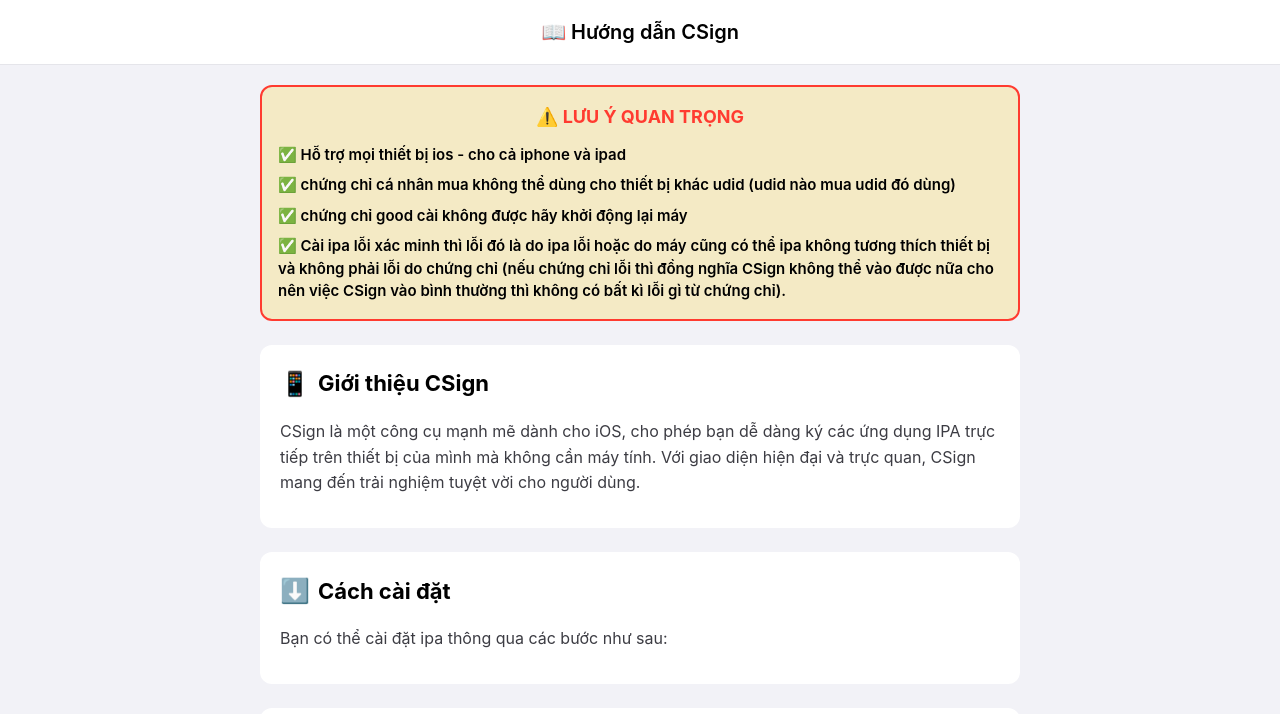
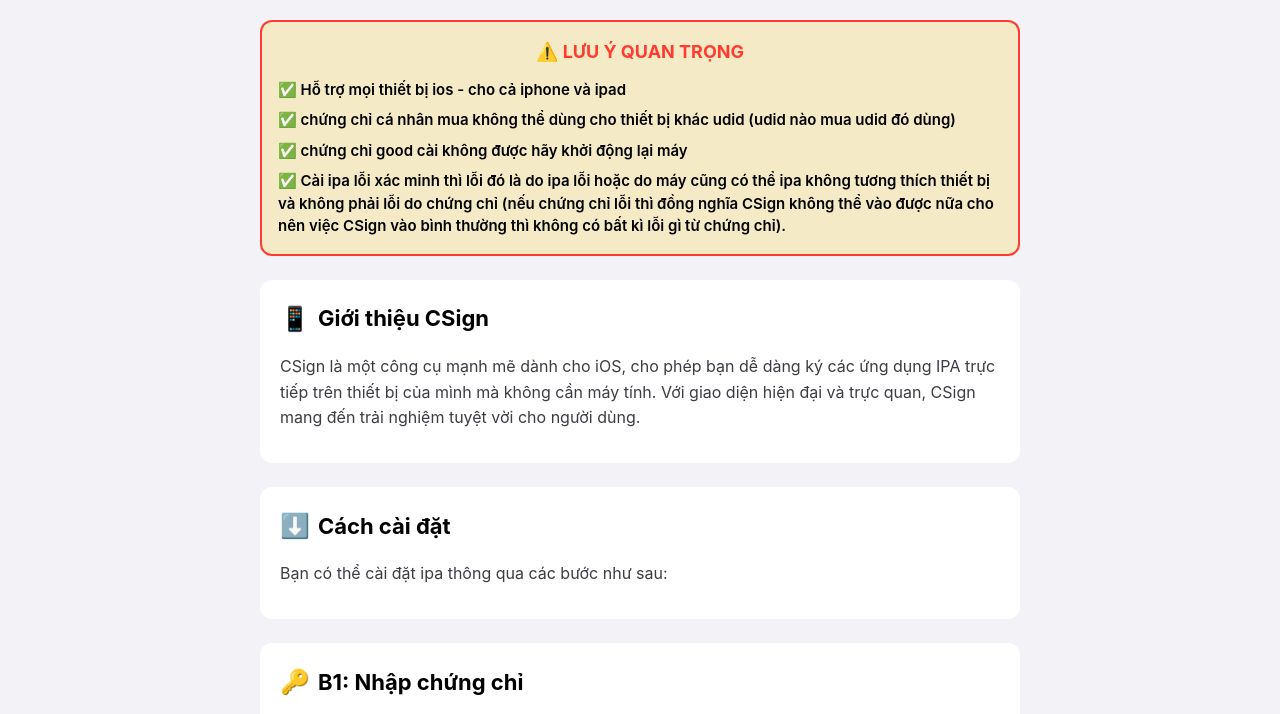
Before and after one commit to Cuongqtx11/huongdan, a plain HTML site: page index.html in a window 1280 px wide. Shown: the top 714 px of the page. Drawn offline with Linux system fonts and the light colour scheme.

Commit message:
Xóa tiêu đề '📖 Hướng dẫn CSign' để giao diện gọn hơn

```diff
--- a/index.html
+++ b/index.html
@@ -209,10 +209,6 @@
 </head>
 <body>
 
-    <header>
-        <h1>📖 Hướng dẫn CSign</h1>
-    </header>
-
     <div class="container">
 
         <div class="alert-box">
```
